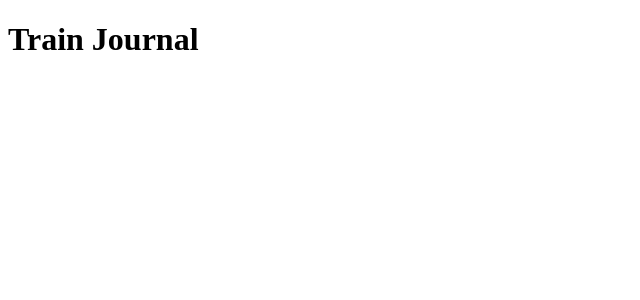
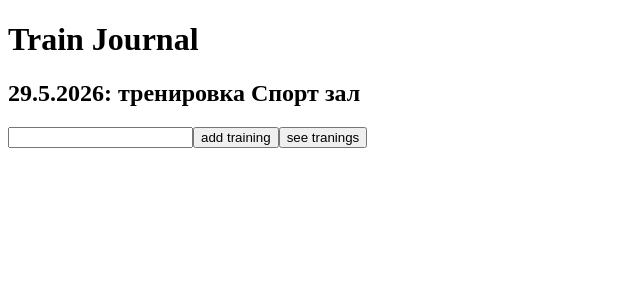
Before and after one commit to DimaShtGitHub/train-journal.github.io, a React (Vite) app: page / in a window 1280 px wide. Shown: the top 300 px of the page, without its empty margins (0-640 px from the left). Built offline with nearby package versions, Linux system fonts and the light colour scheme.

Commit message:
add new component, check work react with some components

```diff
--- a/src/App.jsx
+++ b/src/App.jsx
@@ -1,6 +1,12 @@
+import NewTrain from "./pages/NewTrain"
+
 const App = () => {
   return (<>
     <h1>Train Journal</h1>
+
+    <NewTrain />
+    <button>add training</button>
+    <button>see tranings</button>
   </>)
 }
 
--- /dev/null
+++ b/src/pages/NewTrain.jsx
@@ -0,0 +1,43 @@
+import { useState } from "react";
+import { useEffect } from "react";
+
+const NewTrain = () => {
+  const [date, setDate] = useState('')
+
+
+  useEffect(() => {
+
+    const today = new Date();
+
+    const day = today.getDate();
+    const month = today.getMonth() + 1; // Месяцы начинаются с 0
+    const year = today.getFullYear();
+
+    setDate(`${day}.${month}.${year}`)
+  }, [])
+
+
+  const placeTrain = [
+    {
+      id: 1,
+      place: 'Спорт зал'
+    },
+    {
+      id: 2,
+      place: 'На улице'
+    },
+    {
+      id: 3,
+      place: 'Дома'
+    },
+  ];
+
+
+
+  return <>
+    <h2>{date}: тренировка {placeTrain.find(el => el.id === 1)?.place}</h2>
+    <input></input>
+  </>
+}
+
+export default NewTrain
```
